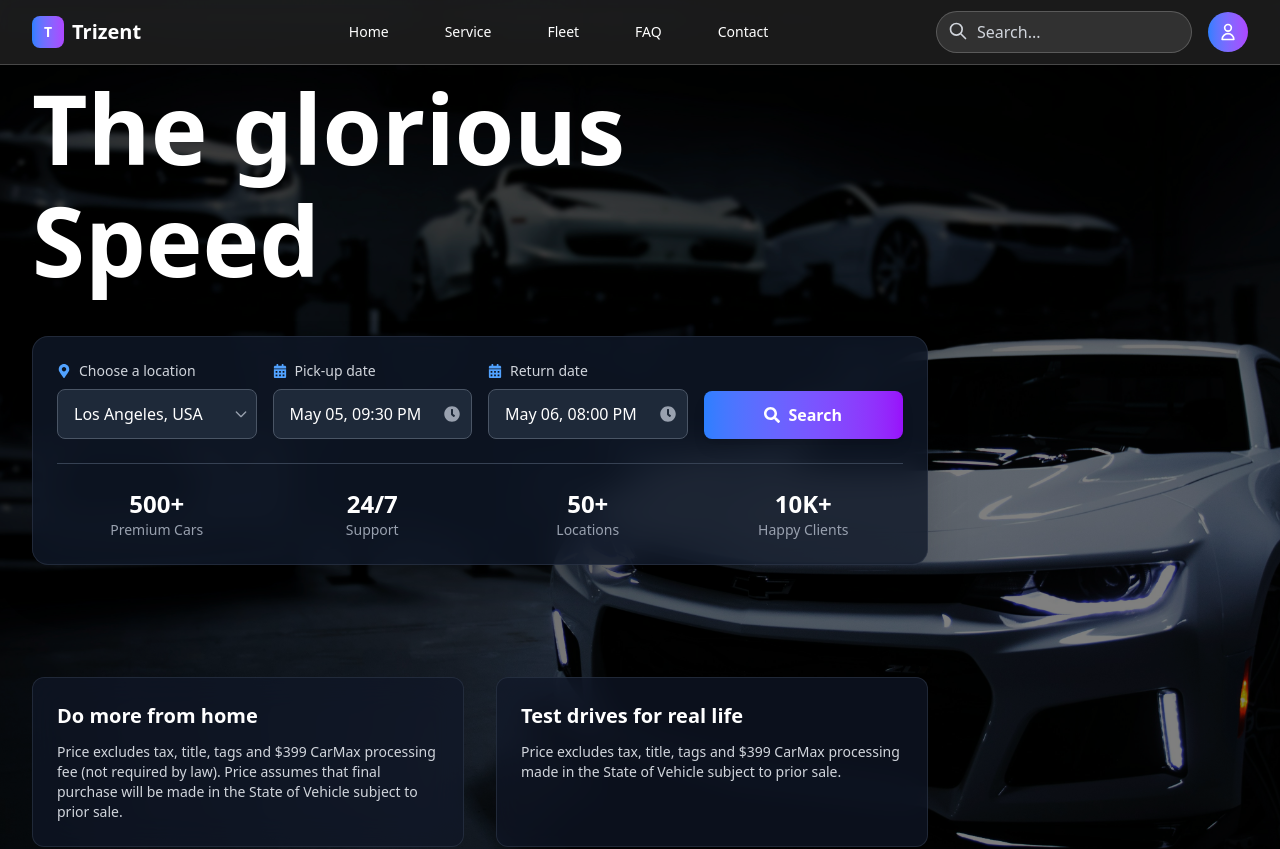
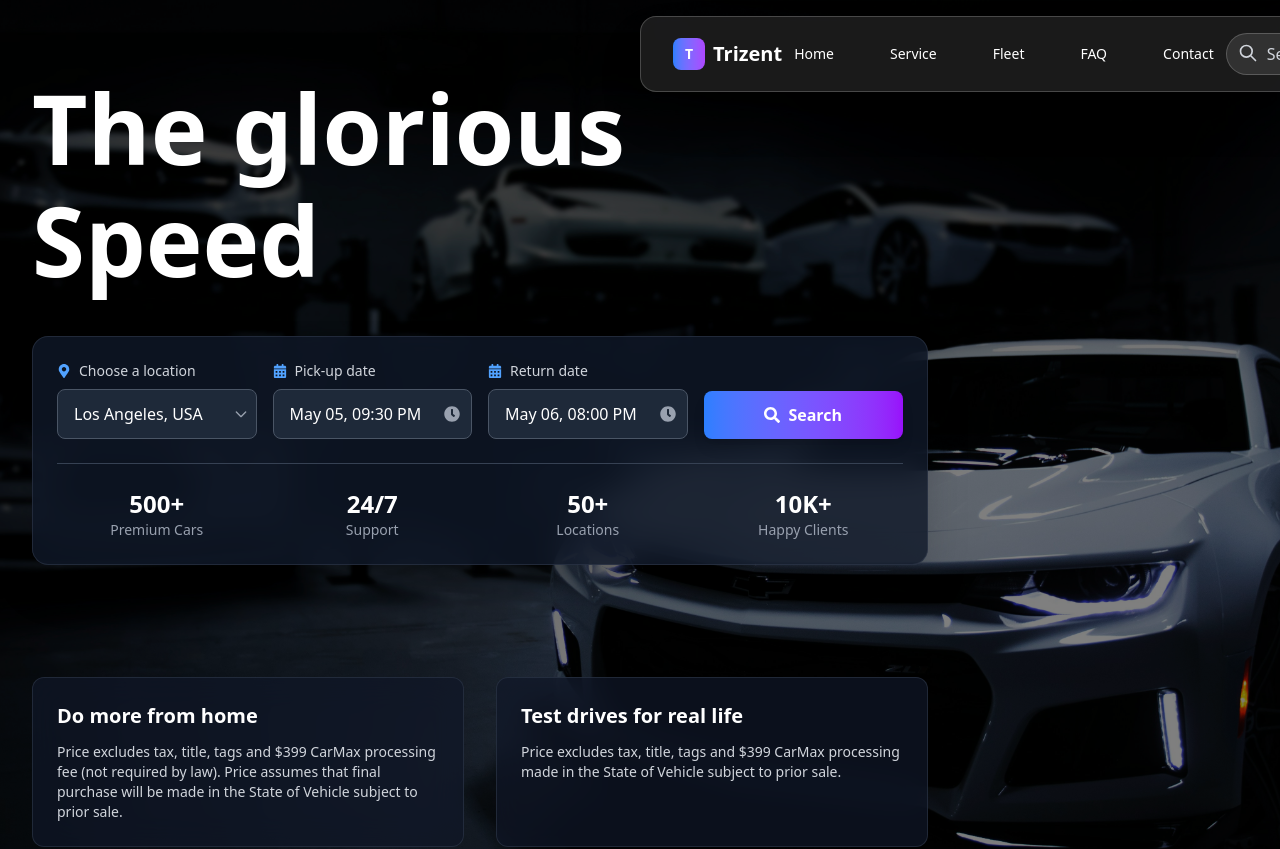
Before and after one commit to MaskINB/Car-Rental-web, a Next.js app: page / in a window 1280 px wide. Shown: the top 849 px of the page. Built offline with nearby package versions, Linux system fonts and the light colour scheme; data requests are answered from the project's data file.

Commit message:
navbar animated

```diff
--- a/src/app/components/navbar/navbar.jsx
+++ b/src/app/components/navbar/navbar.jsx
@@ -1,6 +1,7 @@
 'use client';
 import Link from 'next/link';
-import React, { useState } from 'react';
+import React, { useState, useEffect, useRef } from 'react';
+import { gsap } from 'gsap';
 
 const navData = {
   logo: {
@@ -18,29 +19,124 @@ const navData = {
 
 const Navbar = () => {
   const [isOpen, setIsOpen] = useState(false);
+  const [isScrolled, setIsScrolled] = useState(false);
+  const navRef = useRef(null);
+  const lastScrollY = useRef(0);
+  const scrollTimeout = useRef(null);
+
+  useEffect(() => {
+    const handleScroll = () => {
+      const currentScrollY = window.scrollY;
+
+      // Clear existing timeout
+      if (scrollTimeout.current) {
+        clearTimeout(scrollTimeout.current);
+      }
+
+      // Check if scrolled past threshold
+      if (currentScrollY > 100) {
+        setIsScrolled(true);
+      } else {
+        setIsScrolled(false);
+      }
+
+      // Hide navbar when scrolling down, show when scrolling up
+      if (currentScrollY > lastScrollY.current && currentScrollY > 100) {
+        // Scrolling down - hide navbar
+        gsap.to(navRef.current, {
+          y: -100,
+          duration: 0.3,
+          ease: "power2.out"
+        });
+      } else if (currentScrollY < lastScrollY.current) {
+        // Scrolling up - show navbar
+        gsap.to(navRef.current, {
+          y: 0,
+          duration: 0.3,
+          ease: "power2.out"
+        });
+      }
+
+      // Show navbar when user stops scrolling
+      scrollTimeout.current = setTimeout(() => {
+        gsap.to(navRef.current, {
+          y: 0,
+          duration: 0.4,
+          ease: "power2.out"
+        });
+      }, 150); // Show after 150ms of no scrolling
+
+      lastScrollY.current = currentScrollY;
+    };
+
+    // Initial animation
+    gsap.fromTo(navRef.current,
+      { y: -100, opacity: 0 },
+      { y: 0, opacity: 1, duration: 0.8, ease: "power2.out" }
+    );
+
+    window.addEventListener('scroll', handleScroll, { passive: true });
+
+    return () => {
+      window.removeEventListener('scroll', handleScroll);
+      if (scrollTimeout.current) {
+        clearTimeout(scrollTimeout.current);
+      }
+    };
+  }, []);
+
+  // Animate mobile menu
+  useEffect(() => {
+    if (isOpen) {
+      gsap.fromTo('.mobile-menu',
+        { opacity: 0, y: -20 },
+        { opacity: 1, y: 0, duration: 0.3, ease: "power2.out" }
+      );
+    }
+  }, [isOpen]);
 
   return (
-    <nav className="absolute top-0 left-0 right-0 z-50 bg-white/10 backdrop-blur-md border-b border-white/20">
-      <div className="max-w-7xl mx-auto px-4 sm:px-6 lg:px-8">
-        <div className="flex items-center justify-between h-16">
+    <nav
+      ref={navRef}
+      className={`fixed top-4 left-1/2 transform -translate-x-1/2 z-50 transition-all duration-300 ${
+        isScrolled
+          ? 'w-auto max-w-2xl'
+          : 'w-auto max-w-4xl'
+      }`}
+    >
+      <div className={`${
+        isScrolled
+          ? 'bg-gray-900/95 backdrop-blur-xl border border-gray-700/50 rounded-full px-6 py-3'
+          : 'bg-white/10 backdrop-blur-md border border-white/20 rounded-2xl px-8 py-4'
+      } transition-all duration-300 shadow-2xl`}>
+
+        <div className="flex items-center justify-between">
           {/* Logo */}
           <div className="flex items-center">
             <Link href={navData.logo.url} className="flex items-center space-x-2">
-              <div className="w-8 h-8 bg-gradient-to-r from-blue-500 to-purple-500 rounded-lg flex items-center justify-center">
-                <span className="text-white font-bold text-sm">T</span>
+              <div className={`${
+                isScrolled ? 'w-6 h-6' : 'w-8 h-8'
+              } bg-gradient-to-r from-blue-500 to-purple-500 rounded-lg flex items-center justify-center transition-all duration-300`}>
+                <span className={`text-white font-bold ${isScrolled ? 'text-xs' : 'text-sm'}`}>T</span>
               </div>
-              <span className="text-white font-bold text-xl">{navData.logo.text}</span>
+              <span className={`text-white font-bold ${
+                isScrolled ? 'text-lg' : 'text-xl'
+              } transition-all duration-300`}>
+                {navData.logo.text}
+              </span>
             </Link>
           </div>
 
           {/* Desktop Navigation */}
           <div className="hidden md:block">
-            <div className="ml-10 flex items-baseline space-x-8">
+            <div className={`flex items-center ${isScrolled ? 'space-x-4' : 'space-x-8'} transition-all duration-300`}>
               {navData.navigation.map((item, index) => (
                 <Link
                   key={index}
                   href={item.url}
-                  className="text-white hover:text-blue-400 px-3 py-2 text-sm font-medium transition-colors duration-200"
+                  className={`text-white hover:text-blue-400 px-3 py-2 ${
+                    isScrolled ? 'text-xs' : 'text-sm'
+                  } font-medium transition-all duration-300 hover:scale-105`}
                 >
                   {item.text}
                 </Link>
@@ -48,31 +144,49 @@ const Navbar = () => {
             </div>
           </div>
 
-          {/* Search and Profile */}
+          {/* Search and Profile - Hidden when scrolled for compact design */}
+          {!isScrolled && (
             <div className="hidden md:flex items-center space-x-4">
               <div className="relative">
                 <input
                   type="text"
                   placeholder="Search..."
-                className="bg-white/10 border border-white/20 rounded-full px-4 py-2 pl-10 text-white placeholder-gray-300 focus:outline-none focus:ring-2 focus:ring-blue-500 w-64"
+                  className="bg-white/10 border border-white/20 rounded-full px-4 py-2 pl-10 text-white placeholder-gray-300 focus:outline-none focus:ring-2 focus:ring-blue-500 w-48 transition-all duration-300"
                 />
                 <svg className="absolute left-3 top-2.5 h-5 w-5 text-gray-300" fill="none" stroke="currentColor" viewBox="0 0 24 24">
                   <path strokeLinecap="round" strokeLinejoin="round" strokeWidth="2" d="M21 21l-6-6m2-5a7 7 0 11-14 0 7 7 0 0114 0z" />
                 </svg>
               </div>
 
-            <button className="w-10 h-10 bg-gradient-to-r from-blue-500 to-purple-500 rounded-full flex items-center justify-center">
+              <button className="w-10 h-10 bg-gradient-to-r from-blue-500 to-purple-500 rounded-full flex items-center justify-center hover:scale-110 transition-transform duration-200">
                 <svg className="w-5 h-5 text-white" fill="none" stroke="currentColor" viewBox="0 0 24 24">
                   <path strokeLinecap="round" strokeLinejoin="round" strokeWidth="2" d="M16 7a4 4 0 11-8 0 4 4 0 018 0zM12 14a7 7 0 00-7 7h14a7 7 0 00-7-7z" />
                 </svg>
               </button>
             </div>
+          )}
+
+          {/* Compact search icon when scrolled */}
+          {isScrolled && (
+            <div className="hidden md:flex items-center space-x-2">
+              <button className="w-8 h-8 bg-white/10 rounded-full flex items-center justify-center hover:bg-white/20 transition-all duration-200">
+                <svg className="w-4 h-4 text-white" fill="none" stroke="currentColor" viewBox="0 0 24 24">
+                  <path strokeLinecap="round" strokeLinejoin="round" strokeWidth="2" d="M21 21l-6-6m2-5a7 7 0 11-14 0 7 7 0 0114 0z" />
+                </svg>
+              </button>
+              <button className="w-8 h-8 bg-gradient-to-r from-blue-500 to-purple-500 rounded-full flex items-center justify-center hover:scale-110 transition-transform duration-200">
+                <svg className="w-4 h-4 text-white" fill="none" stroke="currentColor" viewBox="0 0 24 24">
+                  <path strokeLinecap="round" strokeLinejoin="round" strokeWidth="2" d="M16 7a4 4 0 11-8 0 4 4 0 018 0zM12 14a7 7 0 00-7 7h14a7 7 0 00-7-7z" />
+                </svg>
+              </button>
+            </div>
+          )}
 
           {/* Mobile menu button */}
           <div className="md:hidden">
             <button
               onClick={() => setIsOpen(!isOpen)}
-              className="text-white hover:text-blue-400 focus:outline-none focus:text-blue-400"
+              className="text-white hover:text-blue-400 focus:outline-none focus:text-blue-400 transition-transform duration-200 hover:scale-110"
             >
               <svg className="h-6 w-6" fill="none" viewBox="0 0 24 24" stroke="currentColor">
                 <path strokeLinecap="round" strokeLinejoin="round" strokeWidth="2" d={isOpen ? "M6 18L18 6M6 6l12 12" : "M4 6h16M4 12h16M4 18h16"} />
@@ -83,13 +197,13 @@ const Navbar = () => {
 
         {/* Mobile Navigation */}
         {isOpen && (
-          <div className="md:hidden">
-            <div className="px-2 pt-2 pb-3 space-y-1 bg-gray-900/90 backdrop-blur-md rounded-lg mt-2">
+          <div className="md:hidden mobile-menu">
+            <div className="px-2 pt-4 pb-3 space-y-1 border-t border-white/20 mt-4">
               {navData.navigation.map((item, index) => (
                 <Link
                   key={index}
                   href={item.url}
-                  className="text-white hover:text-blue-400 block px-3 py-2 text-base font-medium"
+                  className="text-white hover:text-blue-400 block px-3 py-2 text-base font-medium transition-colors duration-200"
                   onClick={() => setIsOpen(false)}
                 >
                   {item.text}
```
Lines whose indentation alone changed are shown as unchanged.
